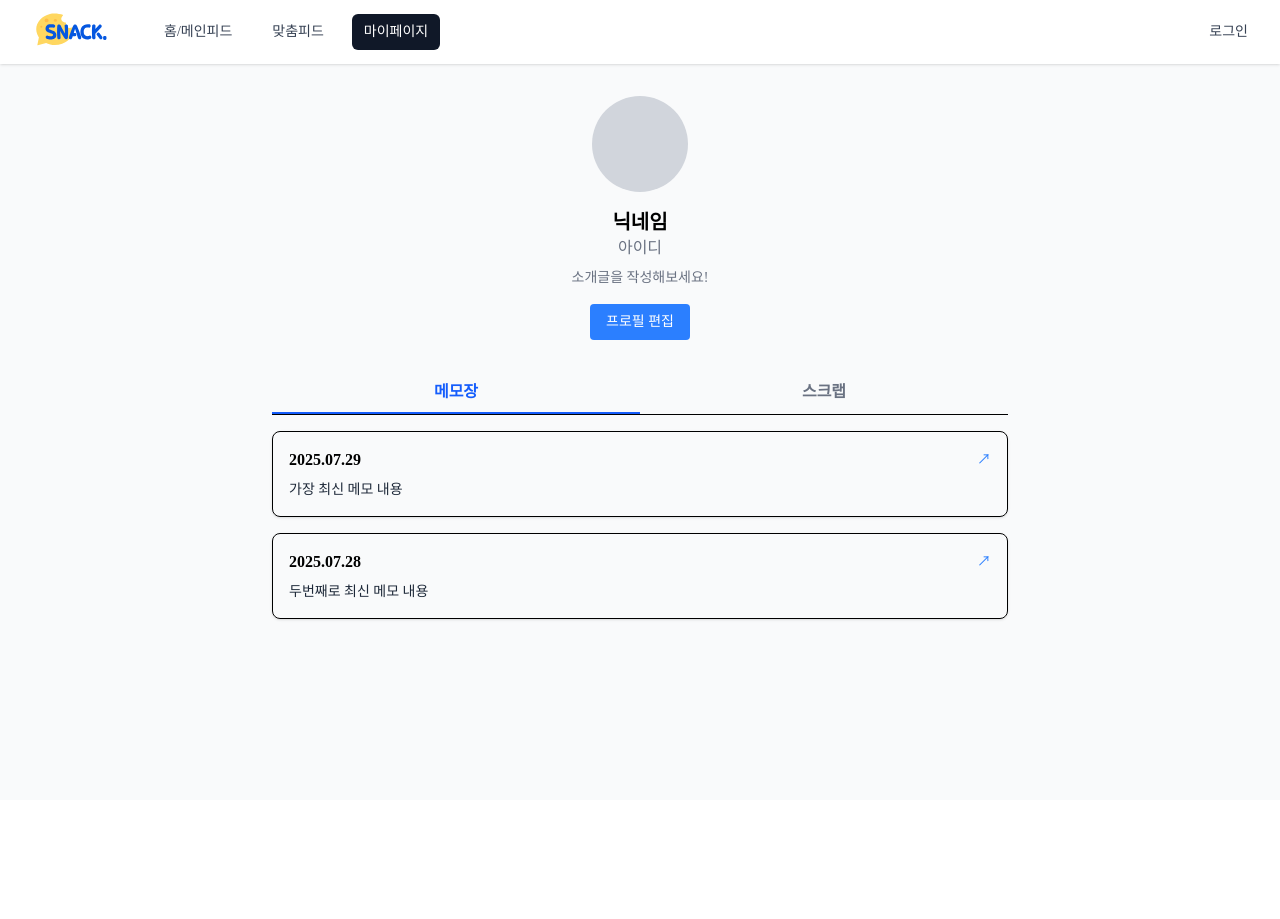
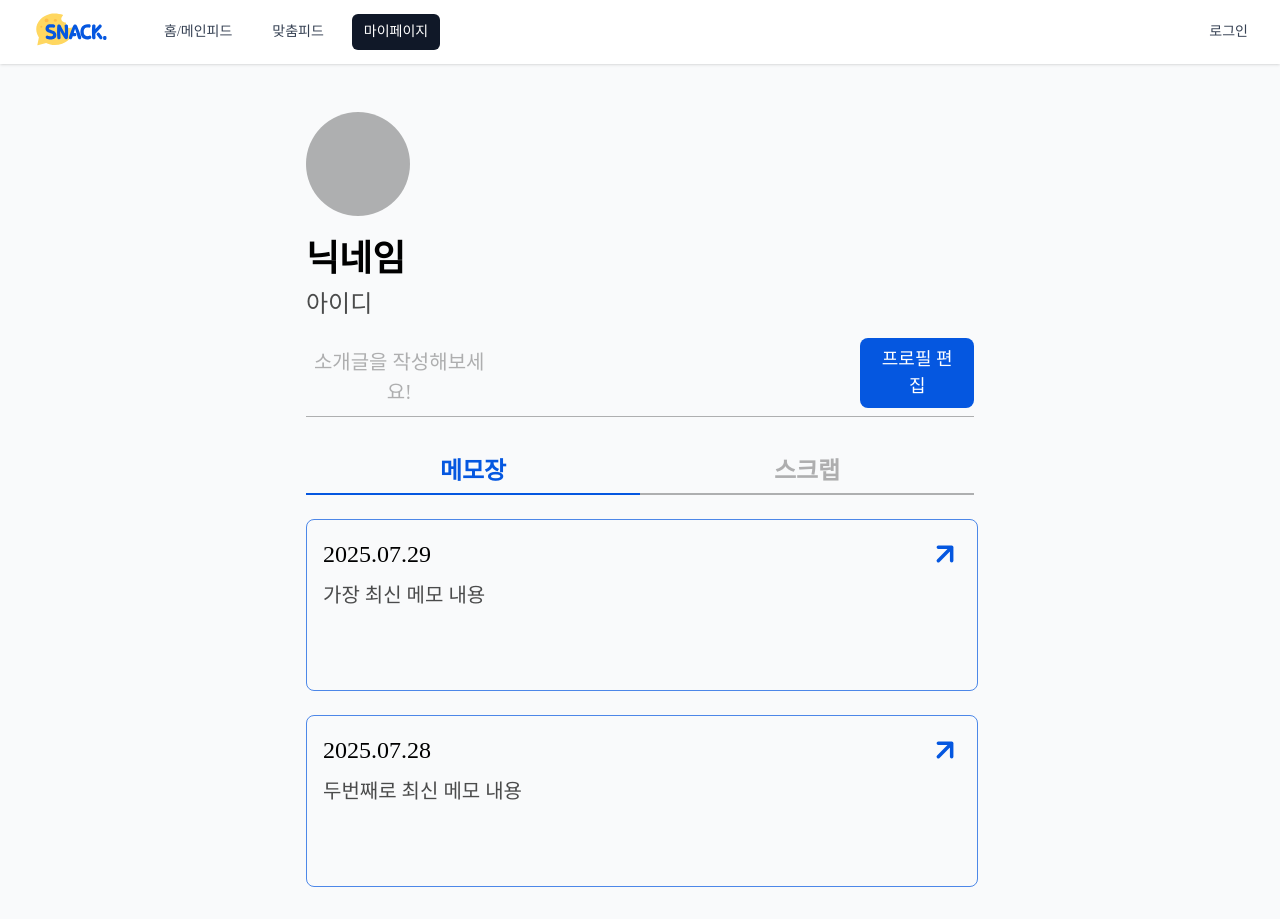
Before and after one commit to Umc8th-Snack/Front-end, a React (Vite) app: page /mypage in a window 1280 px wide. Before the commit the page ends 800 px from the top, so only its background shows below. Built offline with nearby package versions, Linux system fonts and the light colour scheme; no server answers; a web font is replaced by a local one.

Commit message:
feat: 마이페이지 뷰 수정

```diff
--- a/src/pages/my/MyPage.tsx
+++ b/src/pages/my/MyPage.tsx
@@ -1,44 +1,49 @@
-import React, { useState } from 'react';
+import { useState } from 'react';
 import { Link } from 'react-router-dom';
+
+import ArrowUpright from '@/shared/assets/icons/arrow-up-right.svg?react';
 
 const MyPage = () => {
     const [tab, setTab] = useState<'memo' | 'scrap'>('memo');
 
     return (
-        <div className="mx-auto max-w-3xl px-4 py-8">
+        <div className="relative mx-auto w-[700px] px-4 py-8">
             {/* 프로필 영역 */}
-            <section className="mb-8 flex flex-col items-center text-center">
+            <div className="mb-8 flex flex-col items-start text-center">
                 {/* 프로필 이미지 */}
-                <div className="mb-4 h-24 w-24 rounded-full bg-gray-300" />
+                <div className="bg-black-30 mt-4 h-[104px] w-[104px] rounded-full" />
 
                 {/* 닉네임 + 아이디 */}
-                <div className="text-xl font-semibold">닉네임</div>
-                <div className="text-gray-500">아이디</div>
+                <div className="text-36px-semibold mt-4 text-black">닉네임</div>
+                <div className="text-24px-medium text-black-70">아이디</div>
 
+                <div className="flex items-center justify-between gap-92">
                     {/* 소개글 */}
-                <p className="mt-2 text-sm text-gray-500">소개글을 작성해보세요!</p>
+                    <p className="text-20px-medium text-black-30 mt-6">소개글을 작성해보세요!</p>
 
                     {/* 프로필 편집 버튼 */}
                     <Link to="/mypage/edit-profile">
-                    <button className="mt-4 rounded bg-blue-500 px-4 py-2 text-sm text-white hover:bg-blue-600">
+                        <button className="bg-main text-18px-medium mt-4 rounded-[8px] px-4 py-2 text-white hover:bg-blue-700">
                             프로필 편집
                         </button>
                     </Link>
-            </section>
+                </div>
+                <div className="bg-black-30 mt-2 h-[1px] w-full" />
+            </div>
 
             {/* 탭 메뉴 */}
-            <div className="mb-4 flex border-b">
+            <div className="mb-4 flex">
                 <button
-                    className={`flex-1 border-b-2 py-2 text-center font-semibold transition-colors duration-200 ${
-                        tab === 'memo' ? 'border-blue-600 text-blue-600' : 'border-transparent text-gray-500'
+                    className={`text-24px-semibold flex-1 border-b-2 py-1 text-center transition-colors duration-200 ${
+                        tab === 'memo' ? 'border-main text-main' : 'border-black-30 text-black-30'
                     }`}
                     onClick={() => setTab('memo')}
                 >
                     메모장
                 </button>
                 <button
-                    className={`flex-1 border-b-2 py-2 text-center font-semibold transition-colors duration-200 ${
-                        tab === 'scrap' ? 'border-blue-600 text-blue-600' : 'border-transparent text-gray-500'
+                    className={`text-24px-semibold flex-1 border-b-2 py-1 text-center transition-colors duration-200 ${
+                        tab === 'scrap' ? 'border-main text-main' : 'border-black-30 text-black-30'
                     }`}
                     onClick={() => setTab('scrap')}
                 >
@@ -47,14 +52,14 @@ const MyPage = () => {
             </div>
 
             {/* 탭 콘텐츠 */}
-            <div>
+            <div className="mt-6">
                 {tab === 'memo' ? (
-                    <div className="space-y-4">
+                    <div className="space-y-6">
                         <MemoCard date="2025.07.29" content="가장 최신 메모 내용" />
                         <MemoCard date="2025.07.28" content="두번째로 최신 메모 내용" />
                     </div>
                 ) : (
-                    <div className="space-y-4">
+                    <div className="space-y-6">
                         <ScrapCard title="기사 제목" excerpt="댓글을 단 기사 중 가장 최신 기사의 본문 일부..." />
                         <ScrapCard title="기사 제목" excerpt="댓글을 단 기사 중 가장 최신 기사의 본문 일부..." />
                     </div>
@@ -66,21 +71,23 @@ const MyPage = () => {
 
 const MemoCard = ({ date, content }: { date: string; content: string }) => {
     return (
-        <div className="rounded-lg border p-4 shadow-sm">
+        <div className="border-main-70 h-[172px] w-[672px] rounded-[8px] border p-4">
             <div className="flex items-center justify-between">
-                <span className="font-semibold">{date}</span>
-                <span className="text-sm text-blue-500">↗</span>
+                <span className="text-24px-medium">{date}</span>
+                <button className="top-3 right-3 cursor-pointer">
+                    <ArrowUpright />
+                </button>
             </div>
-            <p className="mt-2 text-sm text-gray-800">{content}</p>
+            <p className="text-20px-medium text-black-70 mt-2">{content}</p>
         </div>
     );
 };
 
 const ScrapCard = ({ title, excerpt }: { title: string; excerpt: string }) => {
     return (
-        <div className="rounded-lg border border-blue-300 p-4">
-            <div className="font-semibold text-gray-900">{title}</div>
-            <p className="mt-1 text-sm text-gray-600">{excerpt}</p>
+        <div className="border-main-70 h-[172px] w-[672px] rounded-[8px] border p-4">
+            <div className="text-24px-medium text-black">{title}</div>
+            <p className="text-20px-medium text-black-70 mt-2">{excerpt}</p>
         </div>
     );
 };
```
Also changed, not shown: src/shared/assets/icons/arrow-up-right.svg (added). Lines whose indentation alone changed are shown as unchanged.
